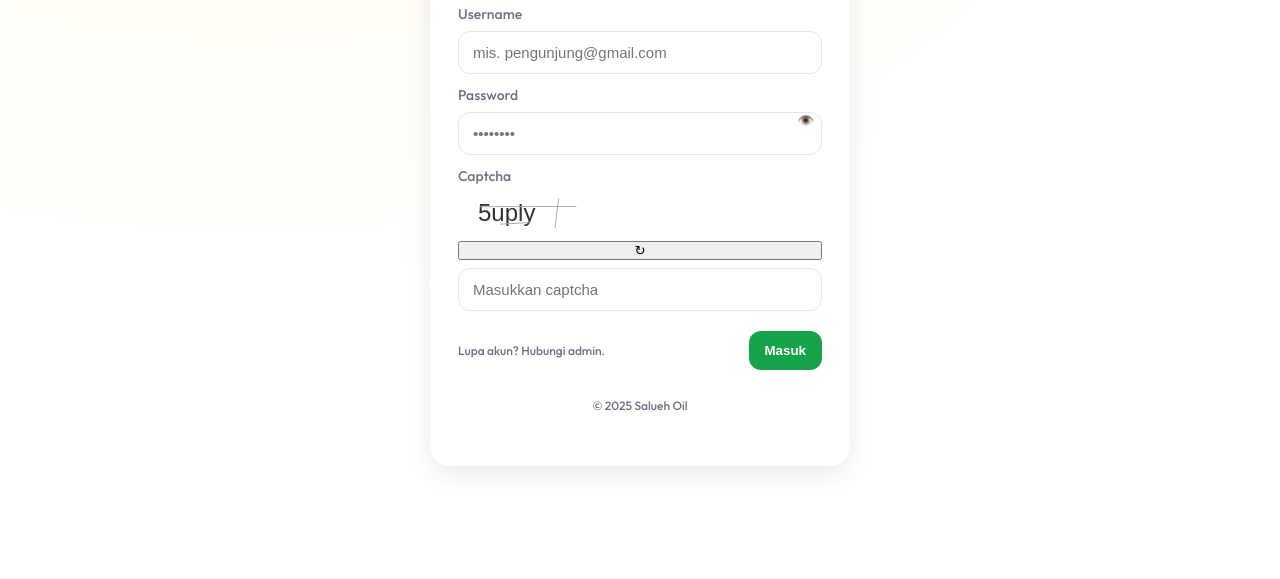
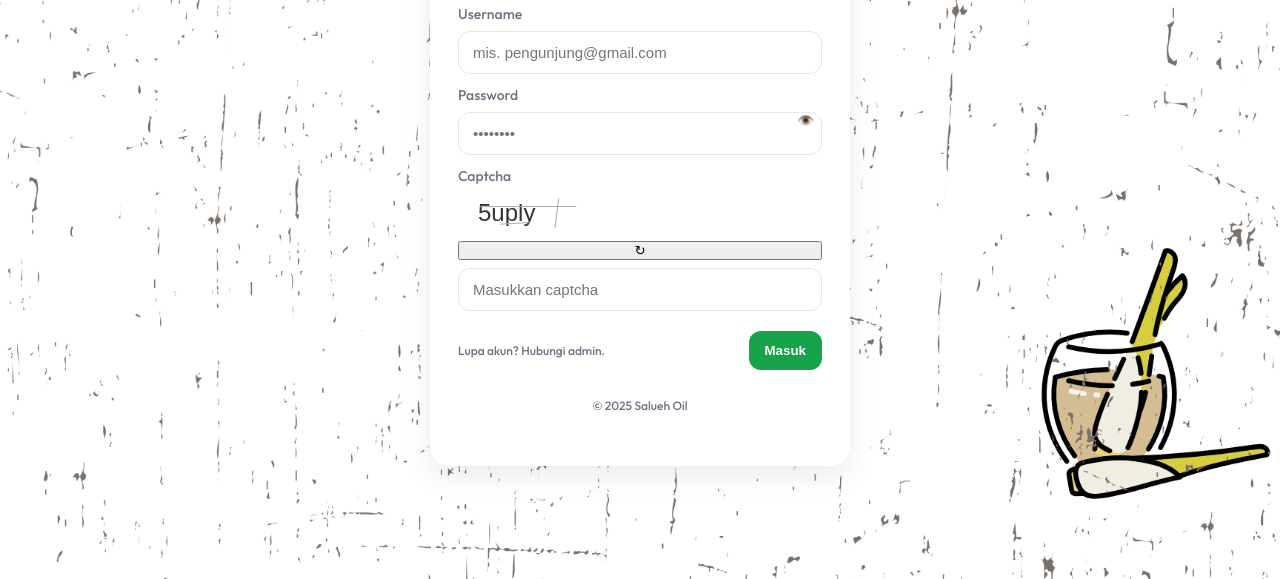
Before and after one commit to syahputerii/Tugas-MKI, a plain HTML site: page Saluehoil/Saluehoil/login.html in a window 1280 px wide. Shown: the part 221-800 px from the top of the page. Drawn offline with Linux system fonts and the light colour scheme.

Commit message:
update bg login

```diff
--- a/Saluehoil/Saluehoil/style.css
+++ b/Saluehoil/Saluehoil/style.css
@@ -916,12 +916,8 @@ footer h1 a:hover {
 /* Latar & font login */
 .login-page {
   color: var(--text);
-  background: radial-gradient(
-    1100px 600px at 20% 0%,
-    #fef7d6 0%,
-    #fffdf6 40%,
-    #fff 90%
-  );
+  background: url("images/bg_login.png") no-repeat center center fixed;
+  background-size: cover;
 }
 
 .login-page .wrap {
```
Also changed, not shown: Saluehoil/Saluehoil/images/bg_login.png (added).
